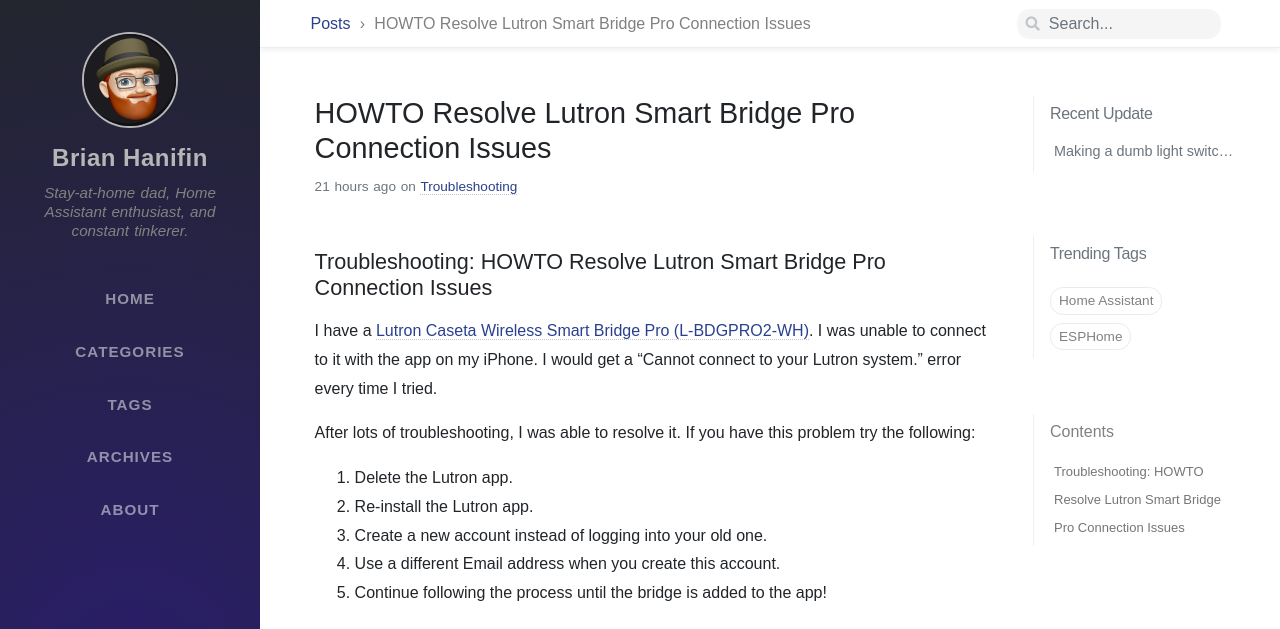
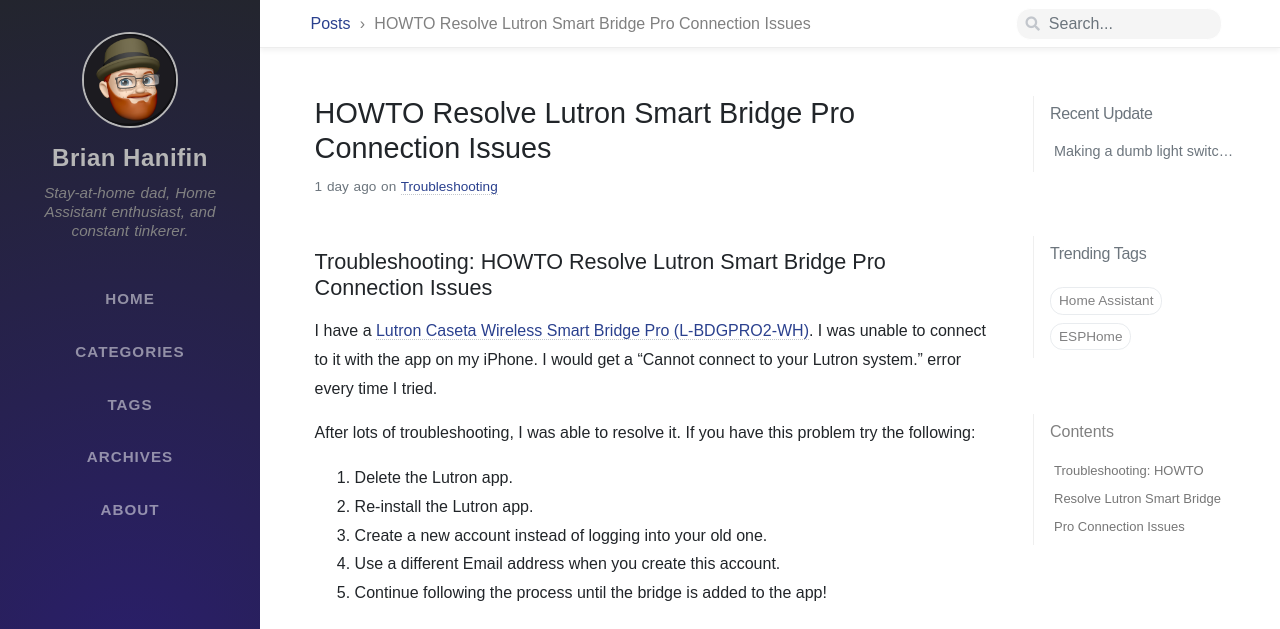
Before and after one commit to brianhanifin/brianhanifin.com, a Jekyll site: the page built from _posts/2019-12-12-howto-resolve-lutron-smart-bridge-pro-connection-issues.md, in a window 1280 px wide and 1358 px high. Shown: the top 629 px of the window. Built offline with Jekyll 4.4.1, drawn with Linux system fonts in a browser that asks for light colours; nearby versions of some CDN libraries; some web fonts are replaced; comment, search, counter and statistics services are not loaded; some of the changed lines change nothing that is shown.

Commit message:
article: fixed time

```diff
--- a/_posts/2019-12-12-howto-resolve-lutron-smart-bridge-pro-connection-issues.md
+++ b/_posts/2019-12-12-howto-resolve-lutron-smart-bridge-pro-connection-issues.md
@@ -1,10 +1,10 @@
 ---
 title: HOWTO Resolve Lutron Smart Bridge Pro Connection Issues
-date: 2019-12-12 15:00:00 -0800
+date: 2019-12-12 08:00:00 -0800
 categories: [Troubleshooting]
 tags: [Home Assistant]
 seo:
-  date_modified: 2019-12-12 15:00:00 -0800
+  date_modified: 2019-12-12 08:00:00 -0800
 ---
 
 ## Troubleshooting: HOWTO Resolve Lutron Smart Bridge Pro Connection Issues
```
